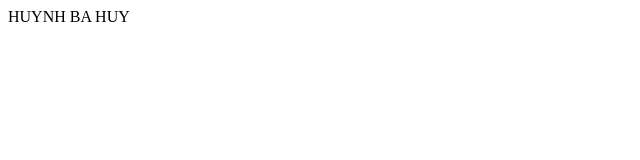
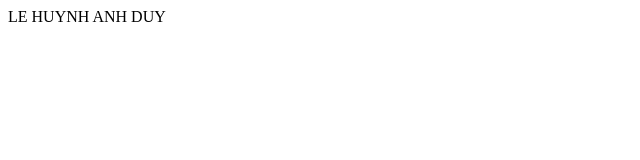
Before and after one commit to kanghuynhba/first-webpage, a plain HTML site: page index.html in a window 1280 px wide. Shown: the full height of the page, 0-640 px from the left. Drawn offline with Linux system fonts and the light colour scheme.

Commit message:
change head title

```diff
--- a/index.html
+++ b/index.html
@@ -1,4 +1,4 @@
 <!DOCTYPE html>
 <head>
-    HUYNH BA HUY
+    LE HUYNH ANH DUY
 </head>
```
